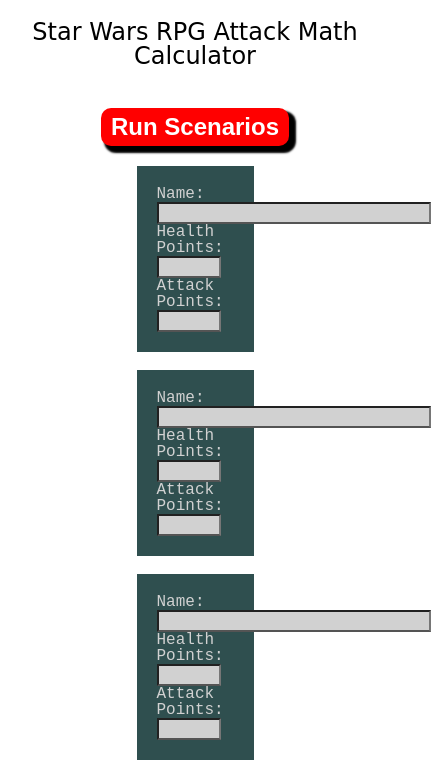
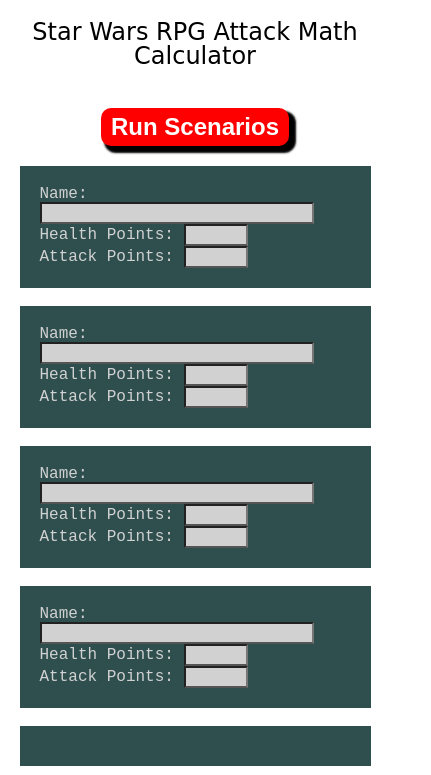
Before and after one commit to desmondmullen/unit-4-game, a plain HTML site: page attackmath.html in a window 390 px wide. Shown: the top 775 px of the page, 431 px wide, since content can reach past the window. Drawn offline with nearby package versions, Linux system fonts and the light colour scheme; a web font is replaced by a local one.

Commit message:
beta 7.7 with attackmath files

```diff
--- a/assets/css/attackmath.css
+++ b/assets/css/attackmath.css
@@ -69,3 +69,20 @@
 a {
     color: #d1d1d1;
 }
+
+@media only screen and (max-width: 670px) {
+    .player-section { /*data inputs for players 1-4*/
+    font-family: "Courier New", Courier, monospace;
+    text-align: left;
+    font-size: medium;
+    width: 90vw;
+    margin-left: 5vw;
+    align-content: center;
+    background-color: darkslategray;
+    color: #d1d1d1; /*white*/
+}
+    #copyright {
+        font-size: xx-small;
+        padding: 5px;
+    }
+}
```
